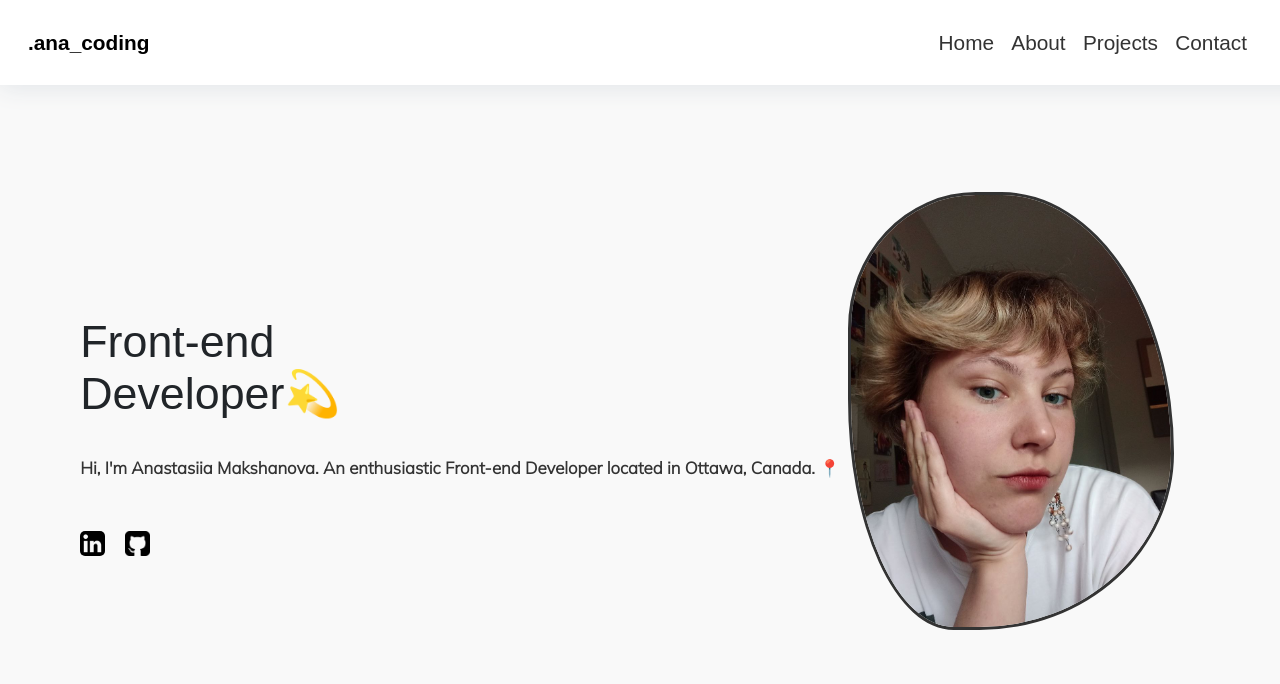
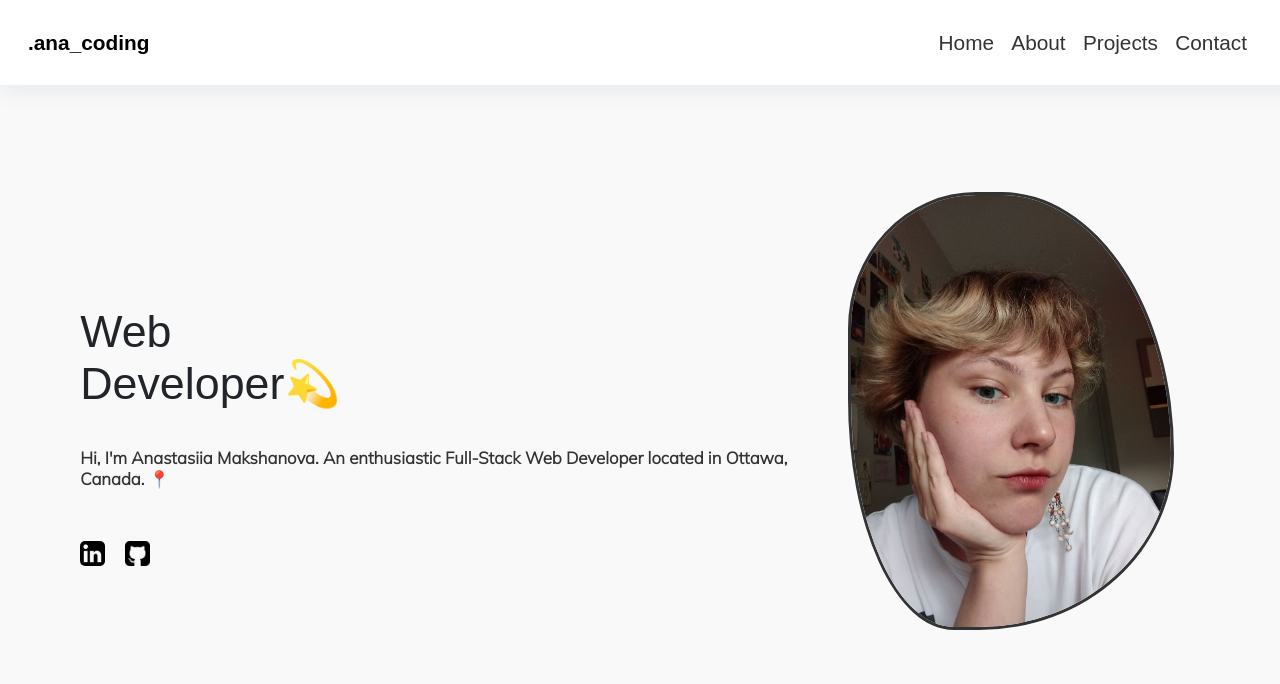
Before and after one commit to anasta-here/anamak-portfolio, a plain HTML site: page index.html in a window 1280 px wide. Shown: the top 684 px of the page. Drawn offline with Linux system fonts and the light colour scheme; a web font is replaced by a local one.

Commit message:
Minor Spelling Changes

```diff
--- a/index.html
+++ b/index.html
@@ -9,7 +9,7 @@
         @import url(https://db.onlinewebfonts.com/c/6c64d0b07322573d2fe791ca8b55850a?family=Synthemesc+W00+Regular);
         @import url('https://fonts.cdnfonts.com/css/mamba');
     </style>
-    <title>Anastasiia Makshanova | Front-end Developer</title>
+    <title>Anastasiia Makshanova | Full-Stack Web Developer</title>
 </head>
 <body>
     <section id="header">
@@ -34,8 +34,8 @@
     <section id="main" class="grey-bg">
         <div class="container">
             <div class="main-content">
-                <h1 class="bold size-55">Front-end<br>Developer💫</h1>
-                <h2 class="light size-18" id="main-text">Hi, I'm Anastasiia Makshanova. An enthusiastic Front-end Developer located in Ottawa, Canada. 📍</h2>
+                <h1 class="bold size-55">Web<br>Developer💫</h1>
+                <h2 class="light size-18" id="main-text">Hi, I'm Anastasiia Makshanova. An enthusiastic Full-Stack Web Developer located in Ottawa, Canada. 📍</h2>
 
                 <a href="https://www.linkedin.com/in/anastasiia-makshanova-27351b282/"><img src="images/linkedin-logo.png" alt="linkedin logo" class="mini-logo-main" style="border-radius: 5px;"></a>
 
```
